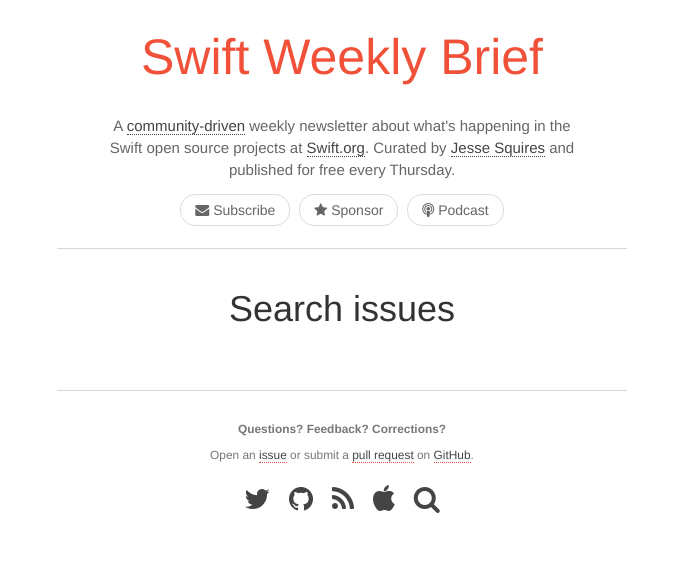
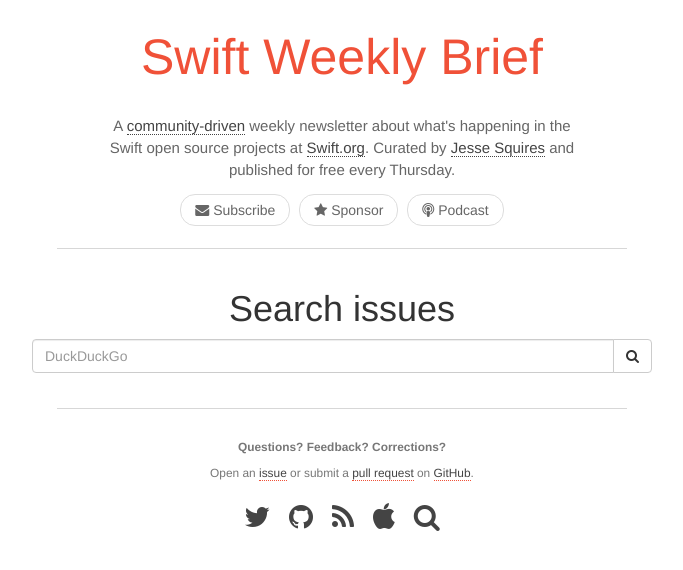
Before and after one commit to SwiftWeekly/swiftweekly.github.io, a Jekyll site: the page built from search.html, in a window 1280 px wide. Shown: the top 570 px of the page, without its empty margins (298-981 px from the left). Built offline with Jekyll 4.4.1, drawn with Linux system fonts in a browser that asks for light colours; comment, search, counter and statistics services are not loaded.

Commit message:
[Search] move to duckduckgo. close #187 (#353)
- Use duckduckgo (#187)
- Add search box to main page

```diff
--- /dev/null
+++ b/_includes/search_box.html
@@ -0,0 +1,25 @@
+<!--
+Sources:
+https://duckduckgo.com/search_box
+https://muffinresearch.co.uk/adding-a-duckduckgo-search-box-to-your-blog/
+-->
+
+<div class="row">
+    <div class="col-xs-12 col-sm-10 col-sm-offset-1 col-md-8 col-md-offset-2">
+        <form name="search" action="//duckduckgo.com/">
+            <div class="form-group">
+                <div class="input-group">
+                    <input type="search" class="form-control" placeholder="DuckDuckGo" name="q">
+                    <input type="hidden" value="swiftweekly.github.io" name="sites">
+                    <input type="hidden" value="1" name="kh">
+                    <input type="hidden" value="1" name="kn">
+                    <input type="hidden" value="1" name="kac">
+                    <input type="hidden" value="1" name="kc">
+                    <span class="input-group-btn"><button class="btn btn-default" type="submit">
+                        <i class="fa fa-search" aria-hidden="true"></i></button>
+                    </span>
+                </div>
+            </div>
+        </form>
+    </div>
+</div>
--- a/index.html
+++ b/index.html
@@ -11,6 +11,12 @@
     </div>
     </div>
 
+    <div class="row">
+    <div class="col-xs-10 col-xs-offset-1 col-sm-8 col-sm-offset-2 col-md-8 col-md-offset-2">
+        {% include search_box.html %}
+    </div>
+    </div>
+
     {% for post in site.posts %}
     <article class="post">
         <h1 class="post-title text-center">
--- a/search.html
+++ b/search.html
@@ -3,79 +3,6 @@
 title: Search issues
 ---
 
-<style type="text/css">
-   /*
-   fix google custom search conflicts with bootstrap
-   solutions:
-   http://css-tricks.com/forums/topic/troubles-with-box-sizing-and-google-custom-search/
-   http://stackoverflow.com/questions/21932819/google-cse-with-twitter-bootstrap-not-displaying-the-search-box-correctly
-   */
-   .cse:before, .cse:after {
-      -webkit-box-sizing: inherit;
-      -moz-box-sizing: inherit;
-      box-sizing: inherit;
-   }
+<h1 class="text-center">{{ page.title }}</h1>
 
-   input.gsc-input,
-   .gsc-input-box,
-   .gsc-input-box-hover,
-   .gsc-input-box-focus,
-   .gsc-search-button {
-      box-sizing: content-box;
-      line-height: normal;
-   }
-
-   /*
-   other hacks for google custom search (gcs)
-   */
-	.gcsc-branding,
-	.gsc-control-wrapper-cse,
-	.gsc-control-cse.gsc-control-cse-en {
-		background-color: #fff;
-		border-radius: 0.5em;
-		border-color: #d7d7d7;
-	}
-
-	a.gsst_a,
-	a.gcsc-branding-clickable {
-		text-decoration: none;
-		border-width: 0px;
-	}
-
-	#gs_cb50{
-		color: #f05138;
-	}
-
-	.gsc-webResult.gsc-result,
-	.gsc-webResult.gsc-result:hover {
-		background-color: #fff;
-		border-color: #fff;
-	}
-
-	.searchbox {
-		margin: 1rem 0rem 1rem 0rem;
-	}
-</style>
-
-<div class="searchbox">
-	<h1 class="text-center">{{ page.title }}</h1><br />
-	<script>
-		(function() {
-		var cx = '011538828544940938420:wtjft8gesai';
-		var gcse = document.createElement('script');
-		gcse.type = 'text/javascript';
-		gcse.async = true;
-		gcse.src = (document.location.protocol == 'https:' ? 'https:' : 'http:') +
-		'//cse.google.com/cse.js?cx=' + cx;
-		var s = document.getElementsByTagName('script')[0];
-		s.parentNode.insertBefore(gcse, s);
-		})();
-	</script>
-
-	<div class="row">
-		<div class="col-sm-8 col-sm-offset-2">
-			<gcse:search></gcse:search>
-		</div>
-	</div>
-
-</div>
+{% include search_box.html %}
```
Lines whose indentation alone changed are shown as unchanged.
